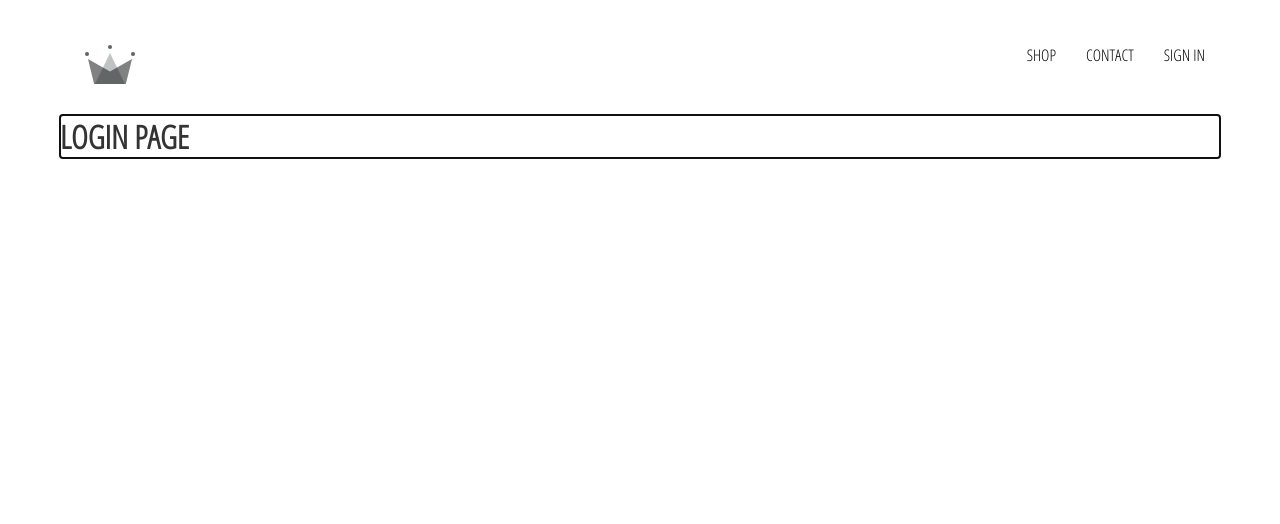
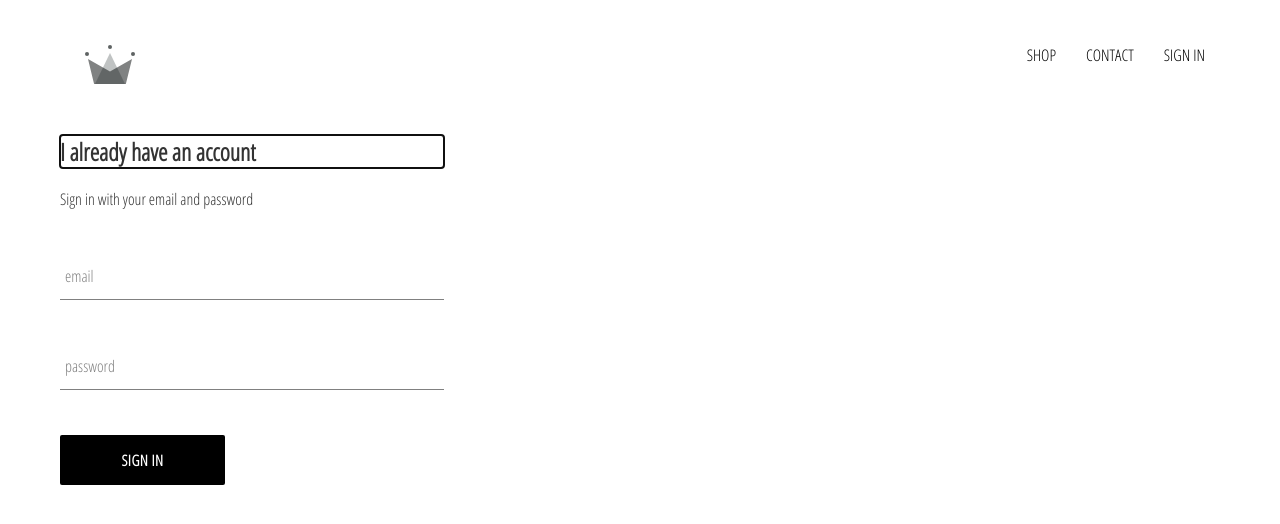
Before and after one commit to THrytsaienko/clothing-shop-svelte, a Svelte app: page /signin in a window 1280 px wide. Shown: the top 524 px of the page. Built offline with nearby package versions, Linux system fonts and the light colour scheme.

Commit message:
Sign in page added

```diff
--- a/src/App.svelte
+++ b/src/App.svelte
@@ -3,6 +3,7 @@
 	import Header from "./components/header/Header.svelte";
 	import HomePage from "./pages/homepage/HomePage.svelte";
 	import ShopPage from "./pages/shop/ShopPage.svelte";
+	import SignInAndSignUpPage from "./pages/sign-in-and-sign-up/SignInAndSignUpPage.svelte";
 </script>
 
 <Router>
@@ -15,9 +16,7 @@
 			<ShopPage />
 		</Route>
 		<Route path='/signin'>
-			<div>
-				<h1>LOGIN PAGE </h1>
-			</div>
+			<SignInAndSignUpPage />
 		</Route>
 	</main>
 </Router>
--- /dev/null
+++ b/src/components/custom-button/CustomButton.svelte
@@ -0,0 +1,28 @@
+<button class='custom-button'>
+    <slot></slot>
+</button>
+
+<style>
+    .custom-button {
+        min-width: 165px;
+        width: auto;
+        height: 50px;
+        letter-spacing: 0.5px;
+        line-height: 50px;
+        padding: 0 35px 0 35px;
+        font-size: 15px;
+        background-color: black;
+        color: white;
+        text-transform: uppercase;
+        font-family: 'Open Sans Condensed';
+        font-weight: bolder;
+        border: none;
+        cursor: pointer;
+    }
+
+    .custom-button:hover {
+         background-color: white;
+         color: black;
+         border: 1px solid black;
+     }
+</style>
--- /dev/null
+++ b/src/components/form-input/FormInput.svelte
@@ -0,0 +1,81 @@
+<script>
+    import { createEventDispatcher } from 'svelte';
+    const dispatch = createEventDispatcher();
+    export let label;
+    export let name;
+    export let type = 'text';
+    export let required;
+    let value = '';
+    const handleChange = (e) => {
+        value = e.target.value;
+        dispatch('handleChangeFormInput', {
+            value,
+            name: label
+        })
+    }
+</script>
+
+<div class='group'>
+    <input {type} {name} {required} {value} class='form-input' on:change={handleChange} />
+    {#if label}
+        <label class={`${value.length ? 'shrink' : ''} form-input-label`}>
+            {label}
+        </label>
+    {/if}
+</div>
+
+<style>
+    :root {
+        --sub-color: grey;
+        --main-color: black;
+    }
+    .group {
+        position: relative;
+        margin: 45px 0;
+    }
+
+    .form-input {
+        background: none;
+        background-color: white;
+        color: var(--sub-color);
+        font-size: 18px;
+        padding: 10px 10px 10px 5px;
+        display: block;
+        width: 100%;
+        border: none;
+        border-radius: 0;
+        border-bottom: 1px solid var(--sub-color);
+        margin: 25px 0;
+    }
+
+    .form-input:focus {
+         outline: none;
+     }
+
+    .form-input:focus ~ .form-input-label {
+        top: -14px;
+        font-size: 12px;
+        color: var(--main-color);
+     }
+
+    input[type='password'] {
+        letter-spacing: 0.3em;
+    }
+
+    .form-input-label {
+        color: var(--sub-color);
+        font-size: 16px;
+        font-weight: normal;
+        position: absolute;
+        pointer-events: none;
+        left: 5px;
+        top: 10px;
+        transition: 300ms ease all;
+    }
+
+    .form-input-label.shrink {
+        top: -14px;
+        font-size: 12px;
+        color: var(--main-color);
+     }
+</style>
--- a/src/components/header/Header.svelte
+++ b/src/components/header/Header.svelte
@@ -4,16 +4,16 @@
 </script>
 
 <div class="header">
-    <div class="logo">
+    <div class="logo-container">
         <Link to="/">
             <Logo />
         </Link>
     </div>
-    <nav>
-        <Link class="menu-link" to='/shop'>SHOP</Link>
-        <Link class="menu-link" to='/shop'>CONTACT</Link>
-        <Link class="menu-link" to='/signin'>SIGN IN</Link>
-    </nav>
+    <div class="options">
+        <Link class="option" to='/shop'>SHOP</Link>
+        <Link class="option" to='/shop'>CONTACT</Link>
+        <Link class="option" to='/signin'>SIGN IN</Link>
+    </div>
 </div>
 
 <style>
@@ -25,13 +25,13 @@
         justify-content: space-between;
     }
 
-    .logo > :global(a)  {
+    .logo-container {
         height: 100%;
         width: 70px;
         padding: 25px;
     }
 
-    nav {
+    .options {
         width: 50%;
         height: 100%;
         display: flex;
@@ -39,10 +39,14 @@
         justify-content: flex-end;
     }
 
-    nav > :global(a) {
+    .options > :global(a) {
         padding: 10px 15px;
         cursor: pointer;
         text-decoration: none;
         color: #000;
     }
+
+    .option {
+        padding: 10px 15px;
+    }
 </style>
--- a/src/components/logo/Logo.svelte
+++ b/src/components/logo/Logo.svelte
@@ -1,7 +1 @@
 <img src="/assets/crown.svg" />
-
-<style>
-    img {
-        margin-top: 25px;
-    }
-</style>
--- /dev/null
+++ b/src/components/sign-in/SignIn.svelte
@@ -0,0 +1,45 @@
+<script>
+    import CustomButton from "../custom-button/CustomButton.svelte";
+    import FormInput from "../form-input/FormInput.svelte";
+    const handleSubmit = (e) => {
+        e.preventDefault();
+    }
+    const handleChange = (event) => {
+        const { value, name } = event.detail;
+    }
+    let email;
+    let password;
+</script>
+
+<div class='sign-in'>
+    <h2>I already have an account</h2>
+    <span>Sign in with your email and password</span>
+
+    <form on:submit={handleSubmit}>
+        <FormInput
+                name='email'
+                type='email'
+                on:handleChangeFormInput={handleChange}
+                bind:value={email}
+                label='email'
+                required
+        />
+        <FormInput
+                name='password'
+                type='password'
+                bind:value={password}
+                on:handleChangeFormInput={handleChange}
+                label='password'
+                required
+        />
+        <CustomButton type='submit'>Sign in</CustomButton>
+    </form>
+</div>
+
+<style>
+    .sign-in {
+        width: 30vw;
+        display: flex;
+        flex-direction: column;
+    }
+</style>
--- /dev/null
+++ b/src/pages/sign-in-and-sign-up/SignInAndSignUpPage.svelte
@@ -0,0 +1,7 @@
+<script>
+    import SignIn from "../../components/sign-in/SignIn.svelte";
+</script>
+
+<div class='sign-in-and-sign-up'>
+    <SignIn />
+</div>
```
